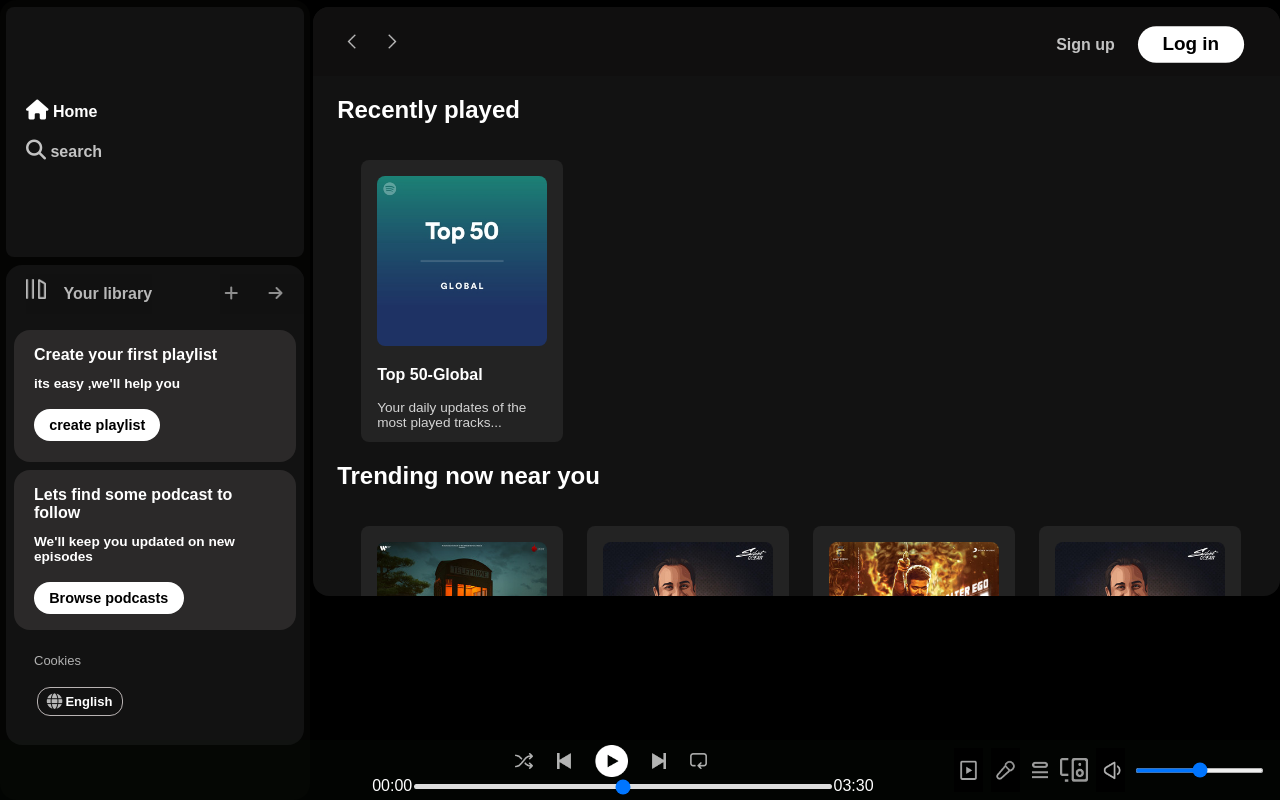
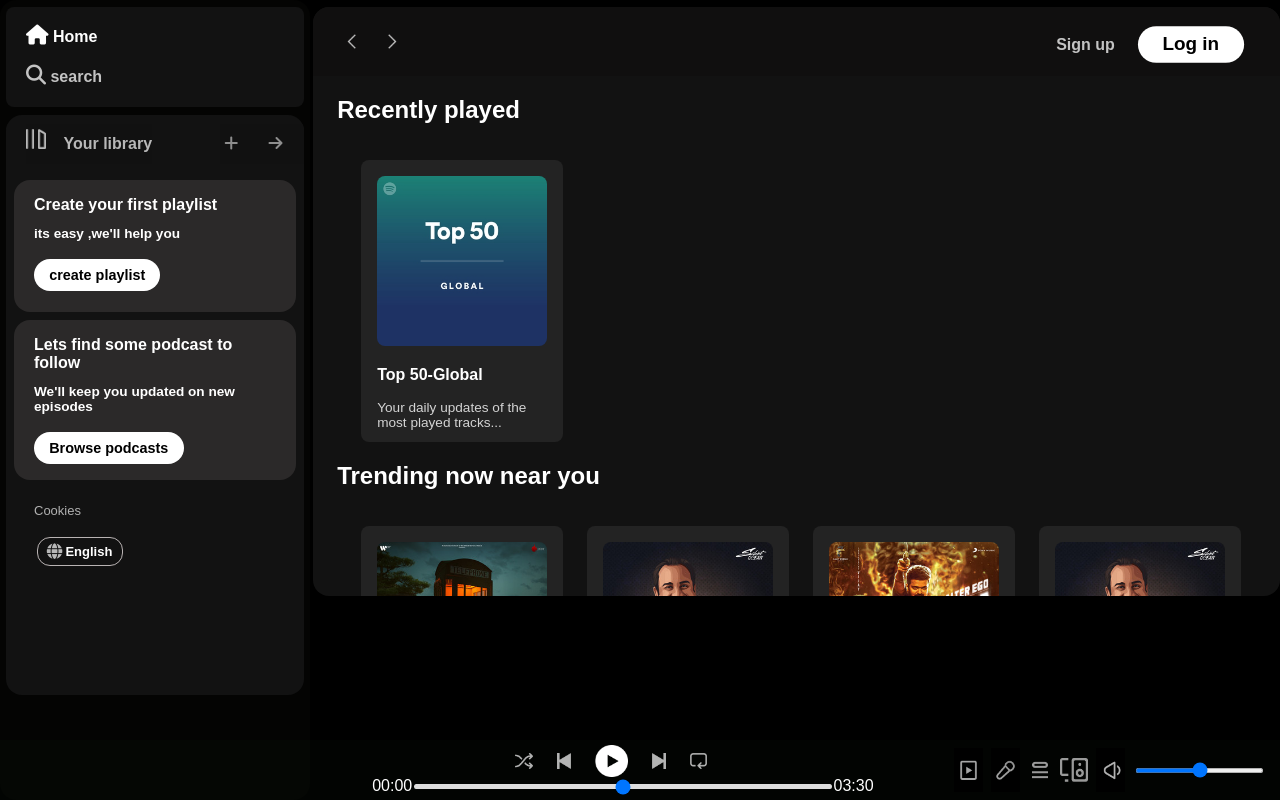
Before and after one commit to BudidhaTharun/Spotify-Interface, a plain HTML site: page index.html in a window 1280 px wide. Drawn offline with Linux system fonts and the light colour scheme.

Commit message:
Update style.css

```diff
--- a/style.css
+++ b/style.css
@@ -44,7 +44,7 @@ body{
 .nav{
  background-color: #121212;
   border-radius:8px;
-  height:250px;
+  height:100px;
   display:flex;
   flex-direction:column;
   justify-content: center;
@@ -52,7 +52,7 @@ body{
 }
 .lbr{
     background-color: #121212;
-    height:480px;
+    height:580px;
     border-radius:1rem;
     margin-top:2px;
     margin:3px 6px 5px 6px;
```
